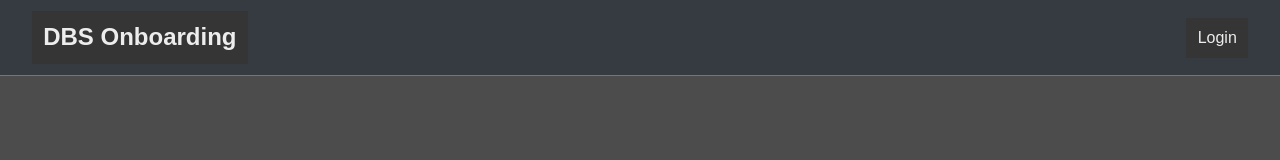
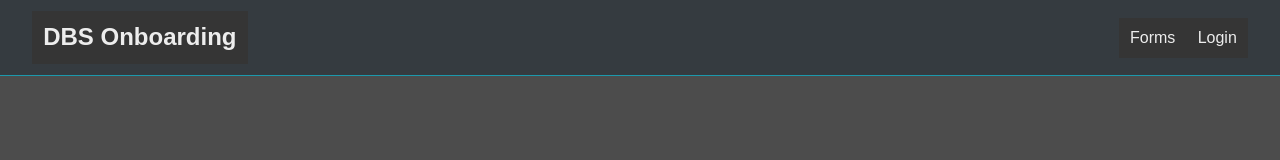
Before and after one commit to HoJinKind/techtrek, a React (Create React App) app in the folder basic/client/my-app/: page / in a window 1280 px wide. Shown: the top 160 px of the page. Built offline with nearby package versions, Linux system fonts and the light colour scheme.

Commit message:
add navbar logic

```diff
--- a/basic/client/my-app/src/App.js
+++ b/basic/client/my-app/src/App.js
@@ -22,7 +22,7 @@ const App = () => (
         <Switch>
           <Route exact path="/" component={Landing}></Route>
           <Route exact path="/login" component={Login}></Route>
-          <Route exact path="/Forms" component={Forms}></Route>
+          <Route exact path="/forms" component={Forms}></Route>
         </Switch>
       </Fragment>
     </Router>
--- a/basic/client/my-app/src/Components/Navbar.js
+++ b/basic/client/my-app/src/Components/Navbar.js
@@ -2,7 +2,10 @@ import React from "react";
 import "./styles/Navbar.css";
 import { Link } from "react-router-dom";
 
-const Navbar = () => (
+const Navbar = () => {
+  const show = localStorage.getItem("expiresIn") ? true : false;
+  console.log(localStorage.getItem("expiresIn"));
+  return (
     <nav className="navbar bg-dark">
       <h1>
         <Link Link to="/">
@@ -10,21 +13,27 @@ const Navbar = () => (
         </Link>
       </h1>
       <ul>
-      {true ? (
+        <li>
+          <Link Link to="./forms">
+            Forms
+          </Link>
+        </li>
+        {show ? (
           <li>
             <Link Link to="./login">
-            Login
+              Logout
             </Link>
           </li>
         ) : (
           <li>
             <Link Link to="./login">
-            Logout
+              Login
             </Link>
           </li>
         )}
       </ul>
     </nav>
   );
+};
 
 export default Navbar;
```
Lines whose indentation alone changed are shown as unchanged.
